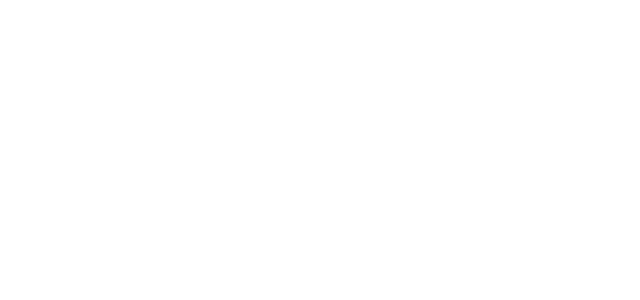
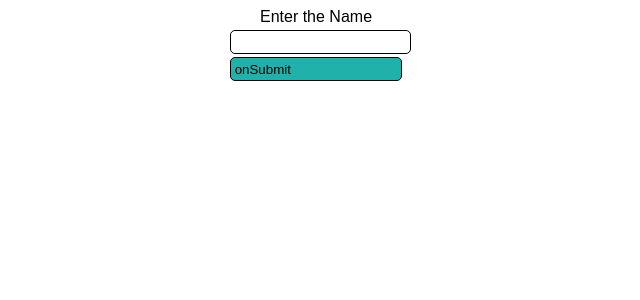
Before and after one commit to Crystak1831/ReactDemo, a React (Create React App) app: page / in a window 1280 px wide. Shown: the top 300 px of the page, without its empty margins (324-964 px from the left). Built offline with nearby package versions, Linux system fonts and the light colour scheme.

Commit message:
Form validation

```diff
--- a/src/App.js
+++ b/src/App.js
@@ -19,6 +19,7 @@
 import Comment from "./Comment/Comment";
 import SampleCourse from "./SampleCourse/SampleCourse";
 import TreeView from "./TreeView/TreeView";
+import FormValidation from "./FormValidation/FormValidation";
 
 export default function App() {
   return (
@@ -43,6 +44,7 @@
       {/* <SampleCourse/> */}
       {/* <TreeView /> */}
       {/* <Todo /> */}
+      <FormValidation />
     </div>
   );
 }
--- /dev/null
+++ b/src/FormValidation/FormValidation.js
@@ -0,0 +1,48 @@
+import { useState } from "react";
+
+export default function FormValidation() {
+  const [formValue, setFormValue] = useState("");
+  const [inputLsit, setInputList] = useState([]);
+  // const [show, setShow] = useState(false);
+
+  const handleForm = (e) => {
+    e.preventDefault();
+  };
+
+  const onChange = (e) => {
+    setFormValue(e.target.value);
+  };
+
+  const handleSubmit = (e) => {
+    console.log(formValue);
+    // alert(formValue)
+    const newItem = {
+      name: formValue
+    };
+    // setShow(!show);
+    console.log(newItem);
+    setInputList(newItem);
+  };
+
+  return (
+    <div>
+      <form onSubmit={handleForm}>
+        <label>Enter the Name</label>
+        <input type="text" onChange={(e) => onChange(e)} value={formValue} />
+        <button onClick={handleSubmit}>onSubmit</button>
+        {/* {show ? formValue : ""} */}
+        {inputLsit.length > 0 &&
+          inputLsit.map((item) => {
+            return (
+              <div>
+                <li>
+                  {/* {{item}} */}
+                  hello
+                </li>
+              </div>
+            );
+          })}
+      </form>
+    </div>
+  );
+}
```
